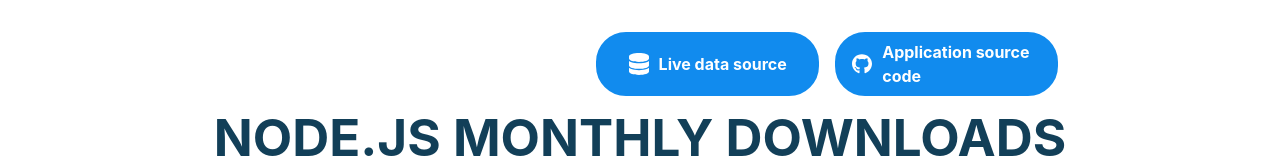
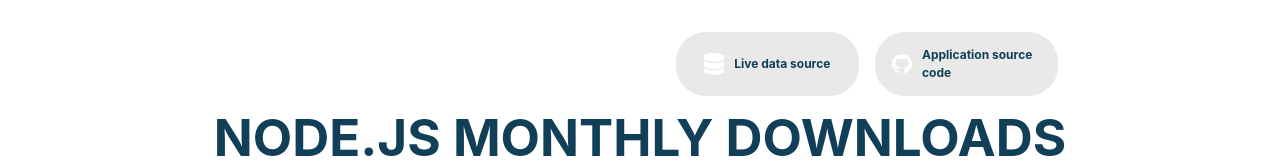
Before and after one commit to mcollina/nodejs-download-stats, a website: page public/index.html in a window 1280 px wide. Shown: the top 162 px of the page. Drawn offline with nearby package versions, Linux system fonts and the light colour scheme; no server answers.

Commit message:
fix: update mvp.css (#14)
Cause I see things when I come back after a while...

```diff
--- a/public/mvp.css
+++ b/public/mvp.css
@@ -24,6 +24,7 @@
     --width-card-medium: 460px;
     --width-card-wide: 800px;
     --width-content: 1080px;
+    --label-font-size: 12px;
 }
 
 @media (prefers-color-scheme: dark) {
@@ -148,7 +149,7 @@
 
 /* Nav */
 nav {
-    align-items: center;
+    align-s: center;
     display: flex;
     font-weight: bold;
     justify-content: space-between;
@@ -576,14 +577,14 @@
 }
 .item {
   transition: all 0.3s ease-in-out;
-  border: 2px solid var(--color-link);
-  background-color: var(--color-link);
+  border: 2px solid var(--color-bg-secondary);
+  background-color: var(--color-bg-secondary);
   border-radius: 50%;
   padding: 5px;
   width: 50px;
   height: 50px;
   display: flex;
-  align-items: center;
+  align-s: center;
   justify-content: center;
   margin: 0 5px;
 
@@ -597,15 +598,16 @@
   }
 }
 .item > .link {
-  color: var(--color-bg);
+  color: var(--color-text);
   text-decoration: none;
   display: flex;
   align-items: center;
   justify-content: center;
+  font-size: var(--label-font-size);
 }
 .item:hover,
 .item:focus {
-  background-color: var(--color-link-hover);
+  background-color: var(--color-bg);
 }
 .main {
   display: grid;
@@ -639,7 +641,7 @@
 
 .graph {
   border: 1px solid var(--color-bg-secondary);
-  width: 100% !important;
+  width: 90% !important;
   height: auto !important;
   padding: 10px 20px;
   border-radius: 10px;
```
